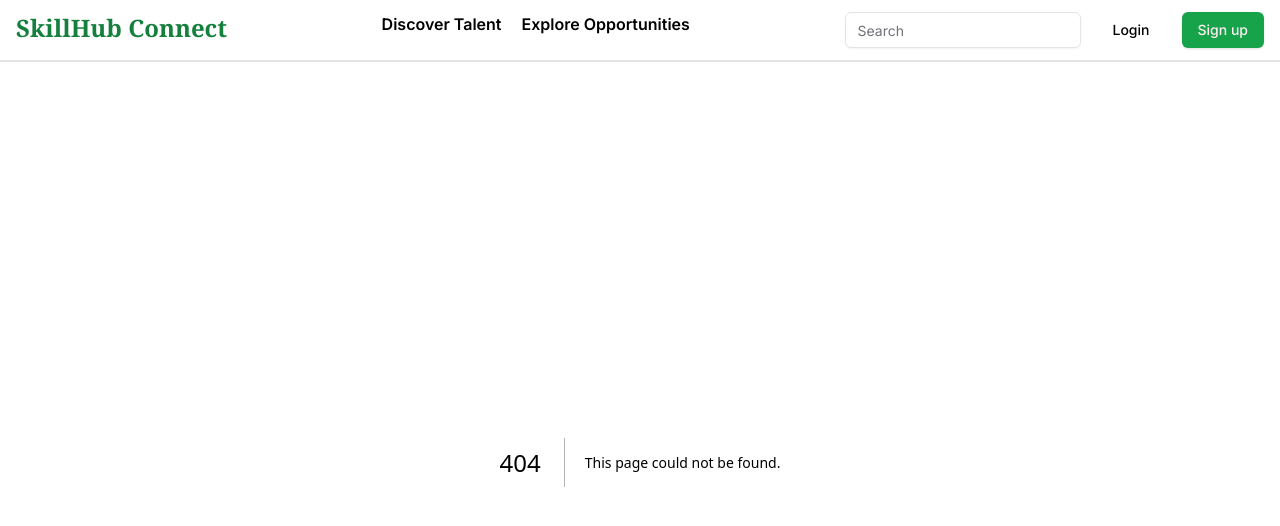
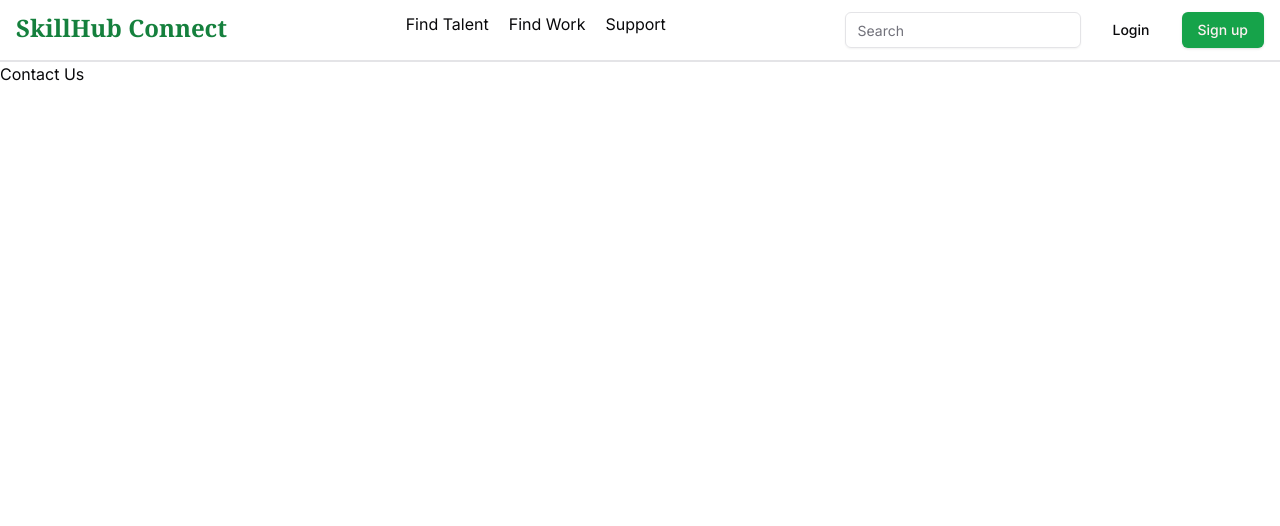
Before and after one commit to shahbaz4783/SkillHub-Connect, a Next.js app: page /support in a window 1280 px wide. Before the commit this address had no page. Shown: the top 526 px of the page. Built offline with nearby package versions, Linux system fonts and the light colour scheme.

Commit message:
support route

```diff
--- /dev/null
+++ b/src/app/support/page.tsx
@@ -0,0 +1,3 @@
+export default function Support() {
+	return <div>Contact Us</div>;
+}
--- a/src/components/Header.tsx
+++ b/src/components/Header.tsx
@@ -13,9 +13,10 @@ export default function Header() {
 					SkillHub Connect
 				</Link>
 			</div>
-			<nav className='hidden md:flex items-center gap-5 font-semibold'>
-				<Link href={'/services'}>Discover Talent</Link>
-				<Link href={'/jobs'}>Explore Opportunities</Link>
+			<nav className='hidden md:flex items-center gap-5'>
+				<Link href={'/services'}>Find Talent</Link>
+				<Link href={'/jobs'}>Find Work</Link>
+				<Link href={'/support'}>Support</Link>
 			</nav>
 			<div className='hidden md:flex gap-4'>
 				<Input type='search' placeholder='Search' />
```
